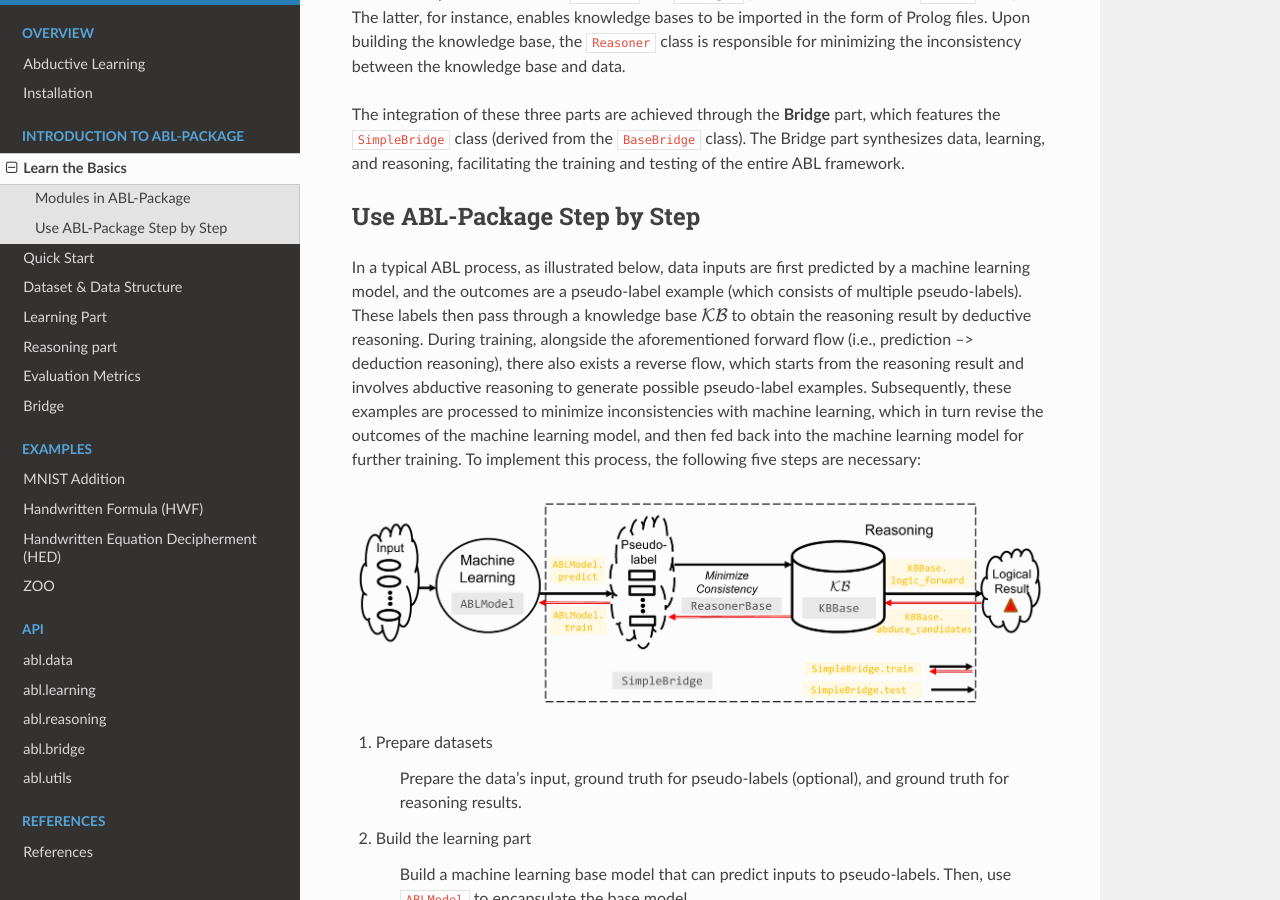
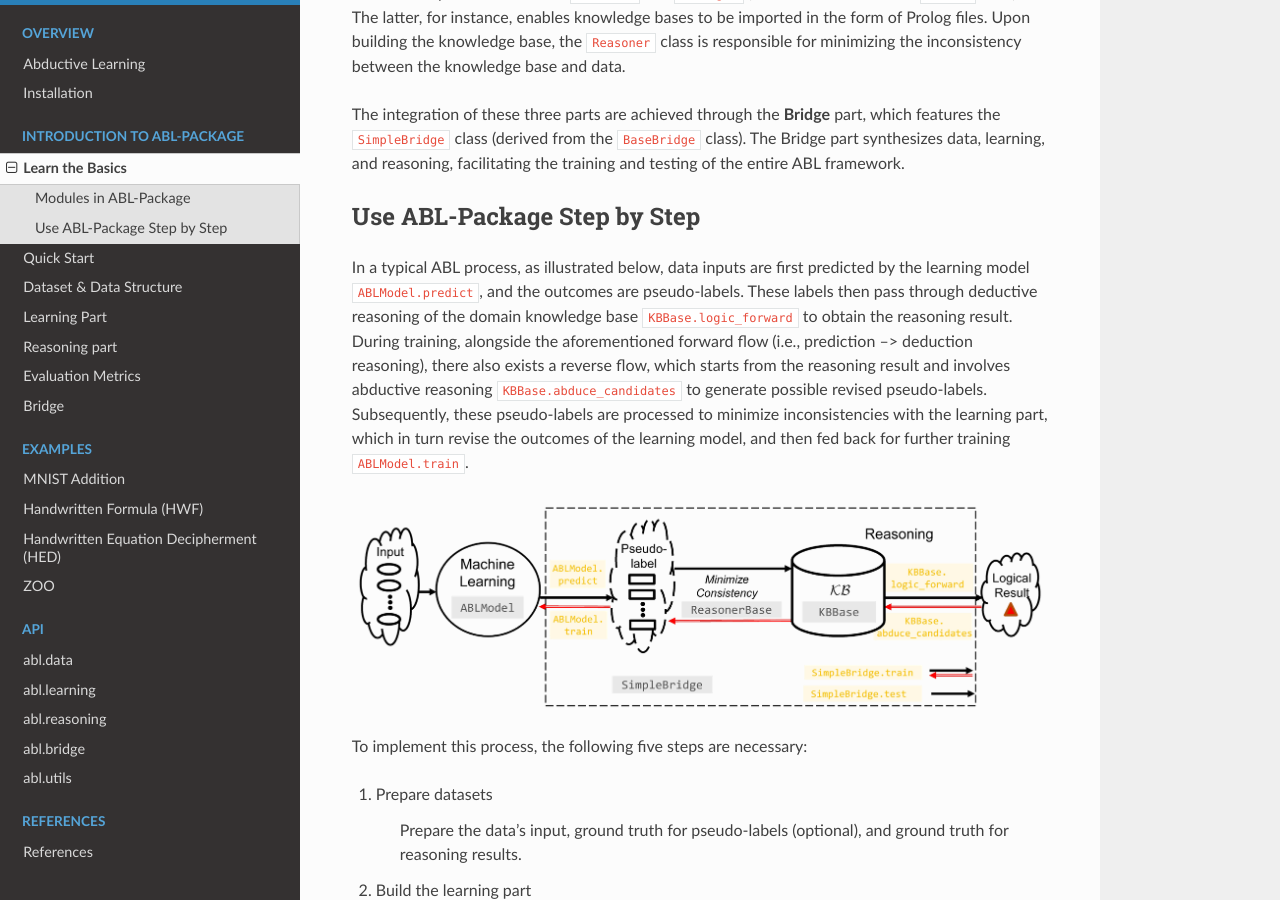
Before and after one commit to AbductiveLearning/ABLkit, a Sphinx documentation site: the page built from docs/Intro/Basics.rst, in a window 1280 px wide and 900 px high, scrolled down 1069 px. Built offline with Sphinx 7.4.7 and the Read the Docs theme 2.0.0, drawn with Linux system fonts in a browser that asks for light colours.

Commit message:
[DOC] update basics

```diff
--- a/docs/Intro/Basics.rst
+++ b/docs/Intro/Basics.rst
@@ -54,19 +54,19 @@ Use ABL-Package Step by Step
 ----------------------------
 
 In a typical ABL process, as illustrated below,
-data inputs are first predicted by a machine learning model, and the outcomes are a pseudo-label
-example (which consists of multiple pseudo-labels).
-These labels then pass through a knowledge base :math:`\mathcal{KB}`
-to obtain the reasoning result by deductive reasoning. During training,
+data inputs are first predicted by the learning model ``ABLModel.predict``, and the outcomes are pseudo-labels.
+These labels then pass through deductive reasoning of the domain knowledge base ``KBBase.logic_forward``
+to obtain the reasoning result. During training,
 alongside the aforementioned forward flow (i.e., prediction --> deduction reasoning),
 there also exists a reverse flow, which starts from the reasoning result and
-involves abductive reasoning to generate possible pseudo-label examples.
-Subsequently, these examples are processed to minimize inconsistencies with machine learning,
-which in turn revise the outcomes of the machine learning model, and then
-fed back into the machine learning model for further training.
-To implement this process, the following five steps are necessary:
+involves abductive reasoning ``KBBase.abduce_candidates`` to generate possible revised pseudo-labels.
+Subsequently, these pseudo-labels are processed to minimize inconsistencies with the learning part,
+which in turn revise the outcomes of the learning model, and then
+fed back for further training ``ABLModel.train``.
 
 .. image:: ../img/usage.png
+
+To implement this process, the following five steps are necessary:
 
 1. Prepare datasets
 
```
